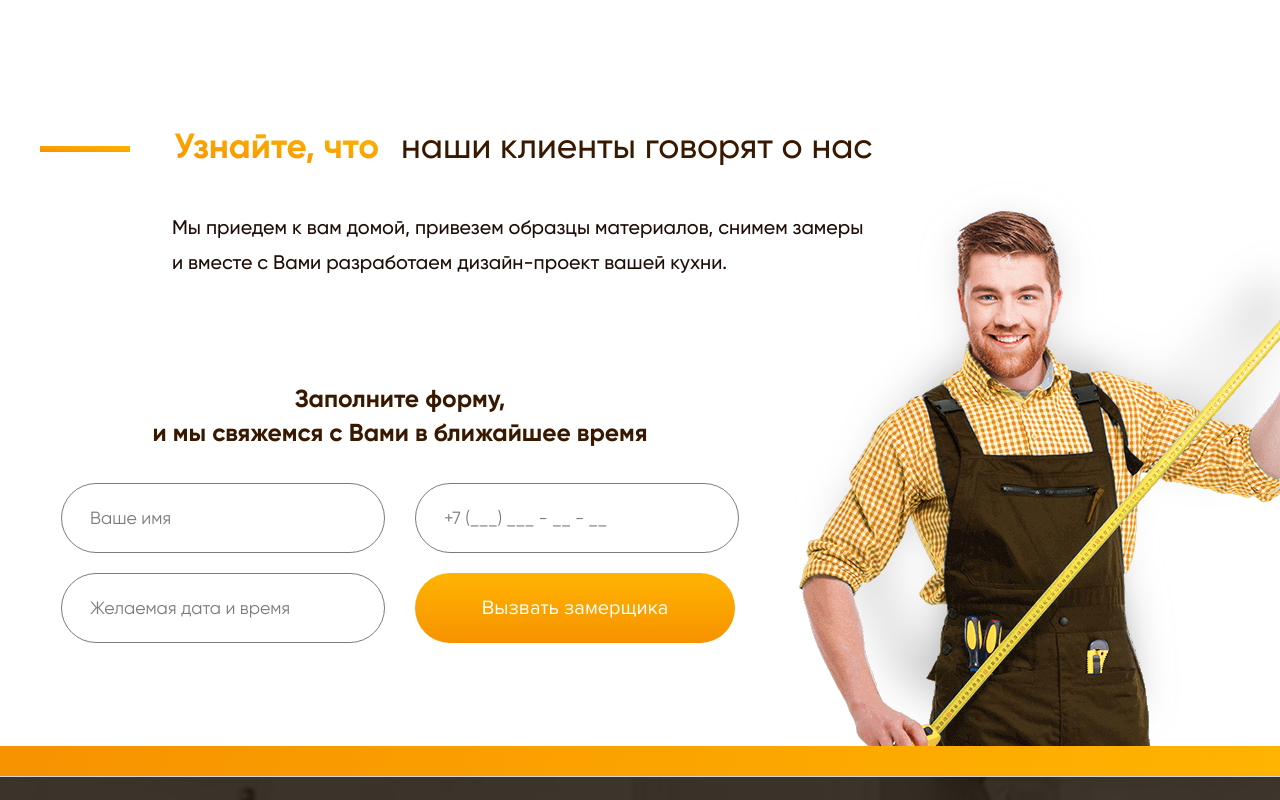
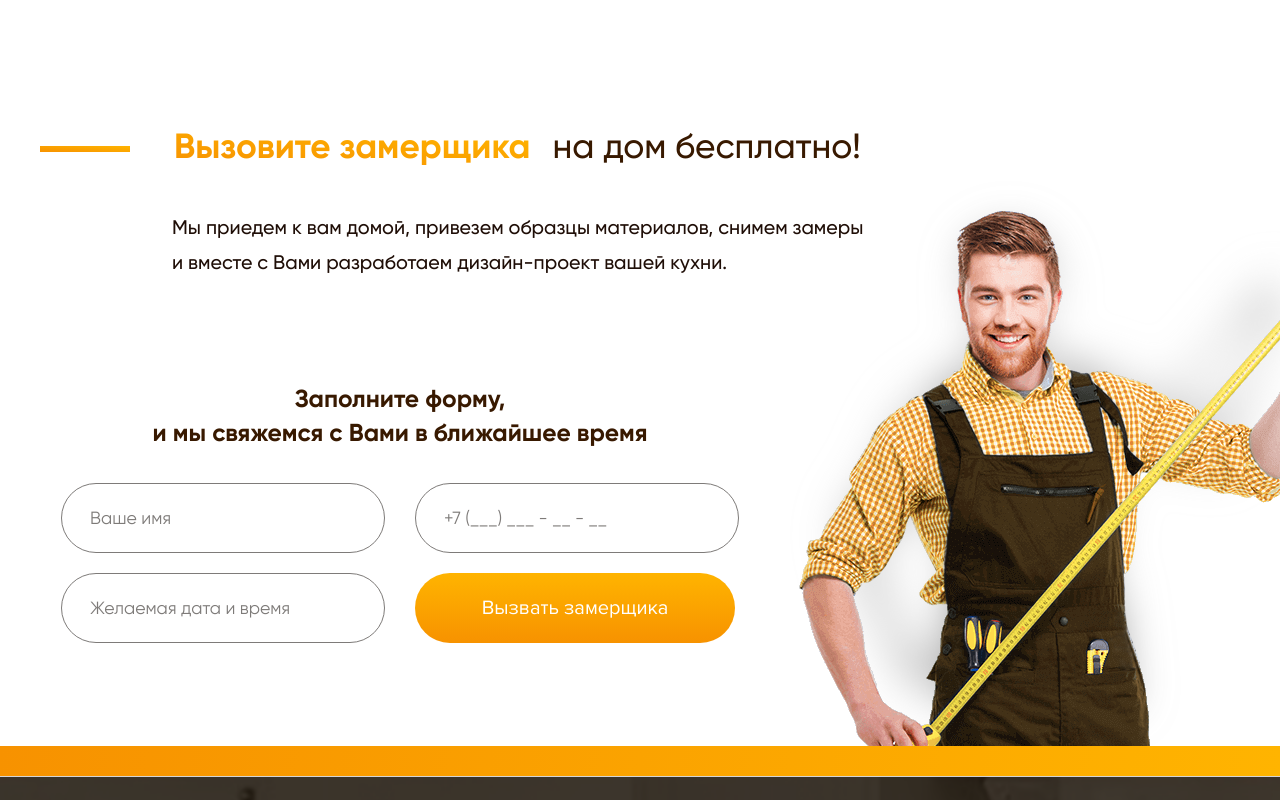
Before and after one commit to mylcevaleksandr/Kitchen_Site_Less_Gulp, a website: page src/index.html in a window 1280 px wide. Shown: the part 5460-6260 px from the top of the page. Drawn offline with nearby package versions, Linux system fonts and the light colour scheme; files that its build step writes are made by us from their sources; files whose address does not match are found by name.

Commit message:
Changed site title

```diff
--- a/src/index.html
+++ b/src/index.html
@@ -4,7 +4,7 @@
     <meta charset="UTF-8">
     <meta name="viewport" content="width=device-width, initial-scale=1.0">
     <meta name="author" content="Aleksandr Myltsev">
-    <title>Title</title>
+    <title>Elite Kitchens</title>
     <link rel="stylesheet" href="styles/bootstrap.min.css">
     <link rel="stylesheet" href="styles/animate.min.css">
     <link rel="stylesheet" href="styles/style.min.css">
@@ -512,8 +512,8 @@
     <section class="myContainer order">
         <h2 class="order__heading">
             <span class="order__heading_line"></span>
-            <span class="order__heading_yellow">Узнайте, что</span>
-            <span class="order__heading_black">наши клиенты говорят о нас</span>
+            <span class="order__heading_yellow">Вызовите замерщика</span>
+            <span class="order__heading_black">на дом бесплатно!</span>
         </h2>
         <h4 class="order__article">Мы приедем к вам домой, привезем образцы материалов, снимем замеры
             и вместе с Вами разработаем дизайн-проект вашей кухни.</h4>
```
Also changed, not shown: docs/index.html (+2 -2 lines).
